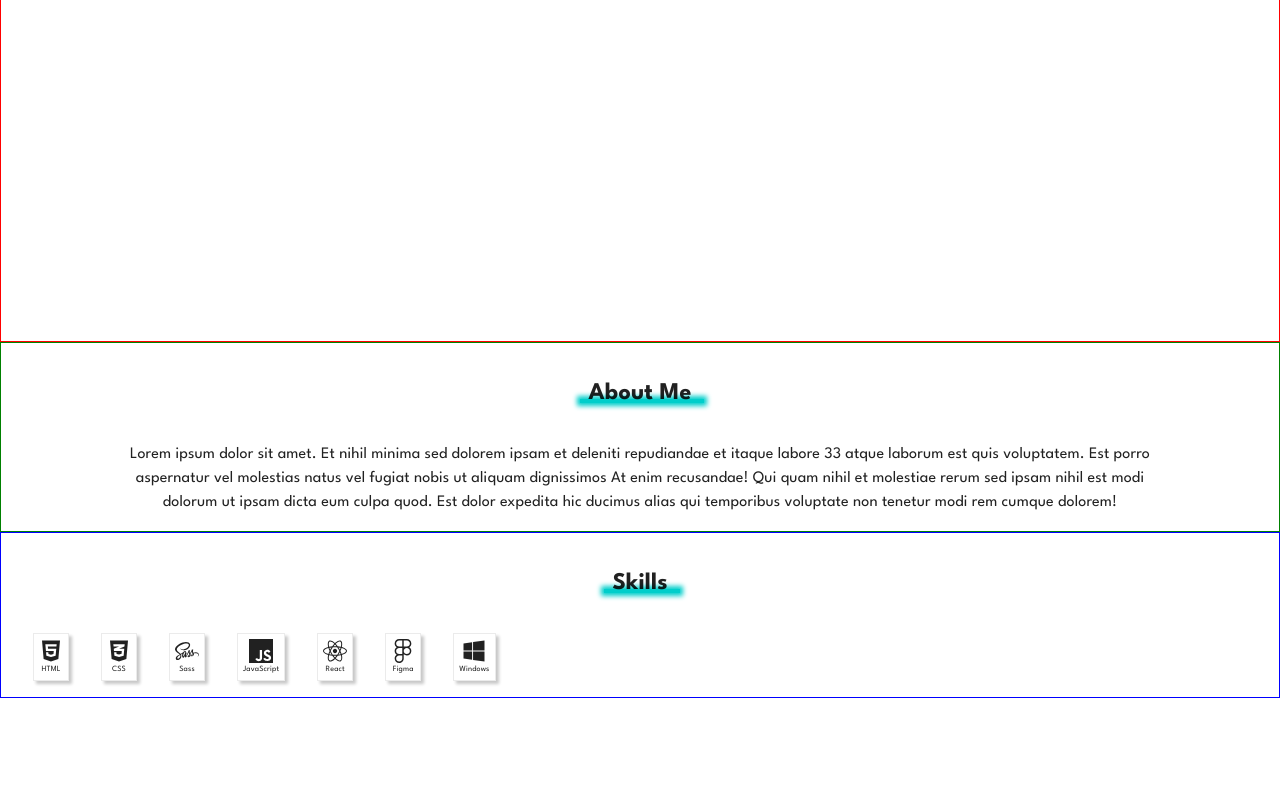
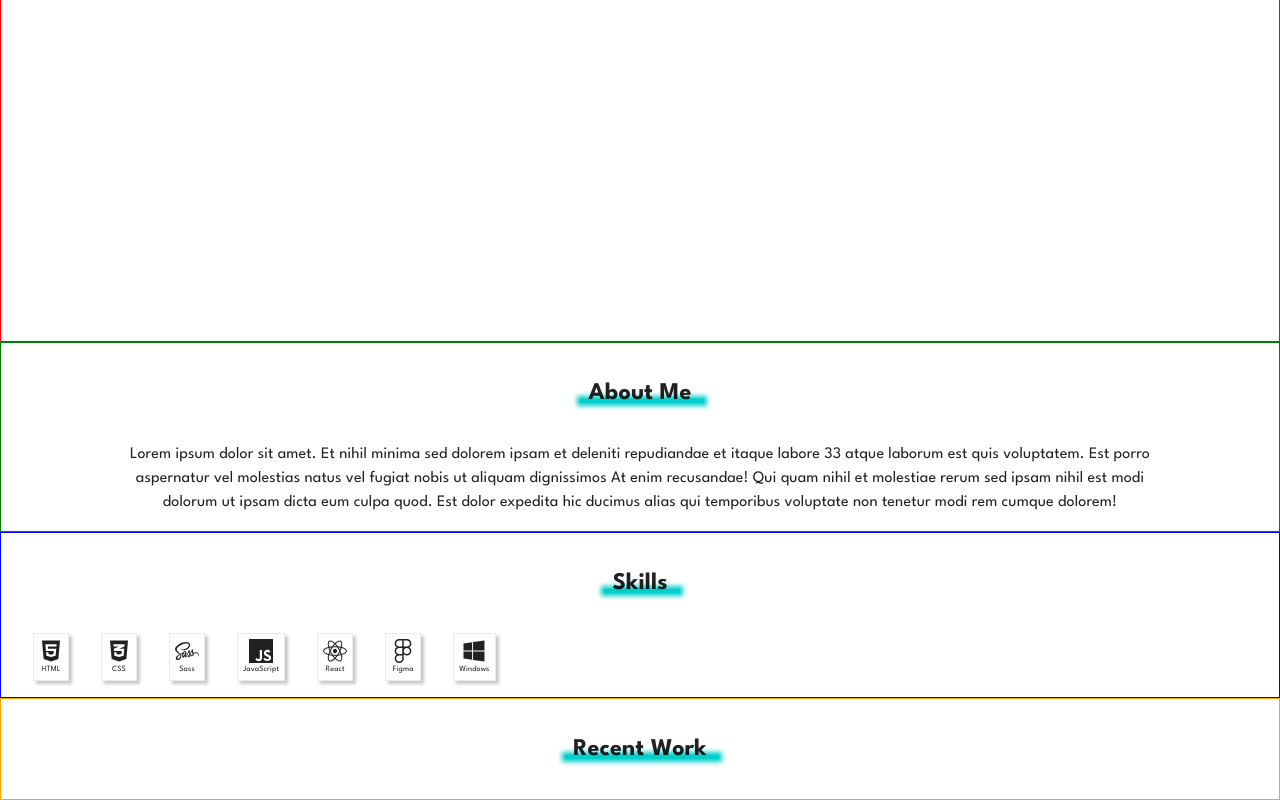
Before and after one commit to agorbacheva-y/agorbacheva-portfolio, a React (Create React App) app: page / in a window 1280 px wide. Shown: the part 492-1292 px from the top of the page. Before the commit the page ends 1190 px from the top, so only its background shows below. Built offline with nearby package versions, Linux system fonts and the light colour scheme.

Commit message:
Projects.js basic structure

```diff
--- a/src/App.js
+++ b/src/App.js
@@ -2,6 +2,7 @@ import Appbar from "./components/Appbar";
 import Home from "./components/Home";
 import AboutMe from "./components/AboutMe";
 import Skills from "./components/Skills";
+import Projects from "./components/Projects";
 
 function App() {
   return (
@@ -10,6 +11,7 @@ function App() {
       <Home />
       <AboutMe />
       <Skills />
+      <Projects />
     </div>
   );
 }
--- /dev/null
+++ b/src/components/Projects.js
@@ -0,0 +1,11 @@
+import Title from "./Title";
+
+const Projects = () => {
+  return (
+    <div className="projects">
+      <Title>Recent Work</Title>
+    </div>
+  );
+};
+
+export default Projects;
--- a/src/styles/index.scss
+++ b/src/styles/index.scss
@@ -99,3 +99,9 @@
   font-size: 0.5rem;
   font-weight: 500;
 }
+
+/* PROJECTS */
+.projects {
+  text-align: center;
+  border: 1px solid orange;
+}
```
Also changed, not shown: src/styles/index.css (+1 -1 lines), 2 other files (tests, documents, lock files or other folders).
